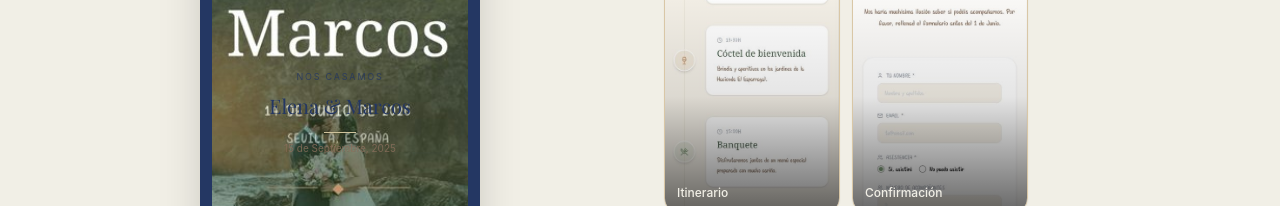
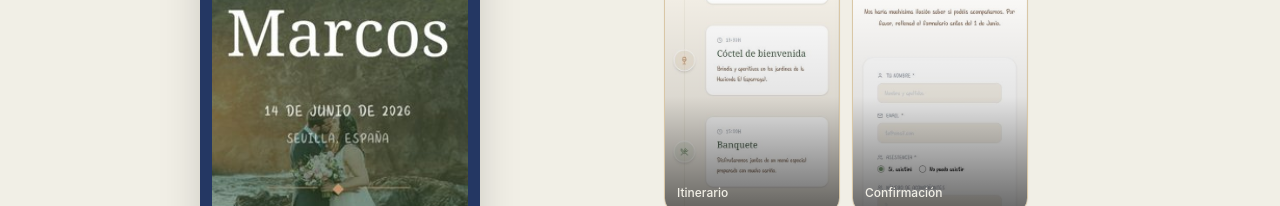
Before and after one commit to Ispaluan84/wedclick, a React (Vite) app in the folder client/: page / in a window 1280 px wide. Shown: the part 3624-3830 px from the top of the page. Built offline with nearby package versions, Linux system fonts and the light colour scheme; a web font is replaced by a local one.

Commit message:
Terminado Ajustes SEO

```diff
--- a/client/src/components/sections/DemoPreview.jsx
+++ b/client/src/components/sections/DemoPreview.jsx
@@ -64,23 +64,9 @@ function DemoPreview() {
                     alt="Demo Elena & Marcos"
                     width={288}
                     height={560}
-                    loading="eager"
+                    loading="lazy"
                     className="w-full h-full object-cover"
                   />
-                  <div className="absolute inset-3 flex flex-col items-center
-                                  justify-center text-center">
-                    <span className="font-sans text-[9px] tracking-[0.2em] uppercase
-                                     text-azul-oscuro/80 mb-2">
-                      Nos casamos
-                    </span>
-                    <h3 className="font-serif text-xl text-azul-oscuro mb-1 drop-shadow-lg">
-                      Elena & Marcos
-                    </h3>
-                    <div className="w-8 h-px bg-tierra my-2" />
-                    <p className="font-sans text-[10px] text-marron/80">
-                      15 de Septiembre, 2025
-                    </p>
-                  </div>
                 </div>
               </div>
 
```
